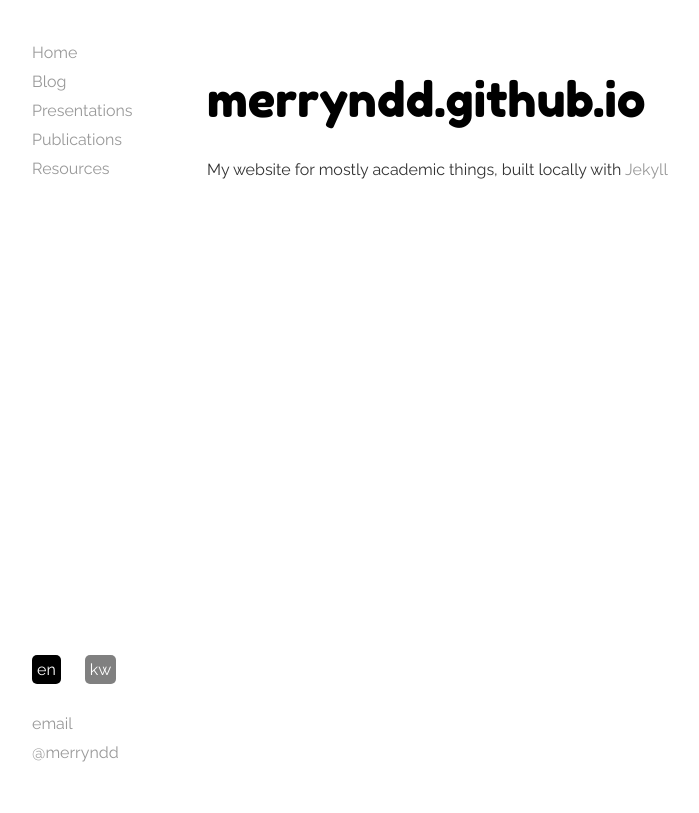
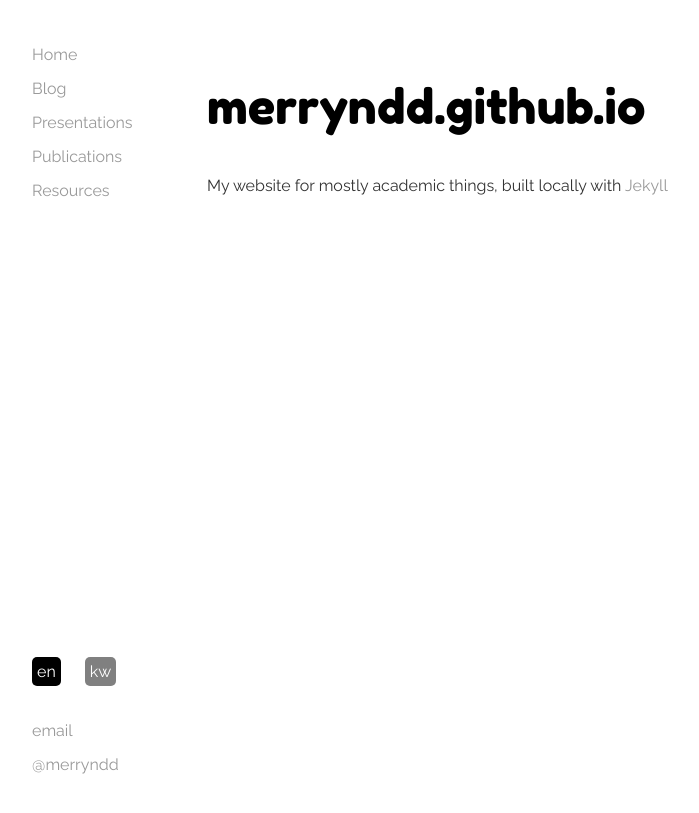
Before and after one commit to merryndd/merryndd.github.io, a Jekyll site: the page built from README.md, in a window 1280 px wide. Shown: the top 813 px of the page, without its empty margins (11-710 px from the left). Built offline with Jekyll 4.4.1, drawn with Linux system fonts in a browser that asks for light colours; our own code applies the rules of GitHub Pages for plain Markdown files; comment, search, counter and statistics services are not loaded.

Commit message:
Improve readability

```diff
--- a/css/main.css
+++ b/css/main.css
@@ -1,5 +1,6 @@
 body {
-	font-family: 'Raleway', sans-serif;
+    font-family: 'Raleway', sans-serif;
+    line-height: 1.5;
     }
 
 a {
@@ -55,15 +56,10 @@ h2 {
     font-weight: normal;
     }
 p {
-	text-align: justify;
     font-size: 1em;
-    line-height: 1.2em;
     color: #333;
     font-family: 'Raleway', sans-serif;
     }
-ol, ul {
-	text-align: justify;
-}
 
 .bibentry {
 	padding-left: 22px ;
@@ -122,7 +118,6 @@ footer {
 ul.posts {
     margin: 20px auto 40px;
     font-size: 1em;
-    line-height: 1.2em;
 }
 ul.posts li {
     list-style: none;
```
